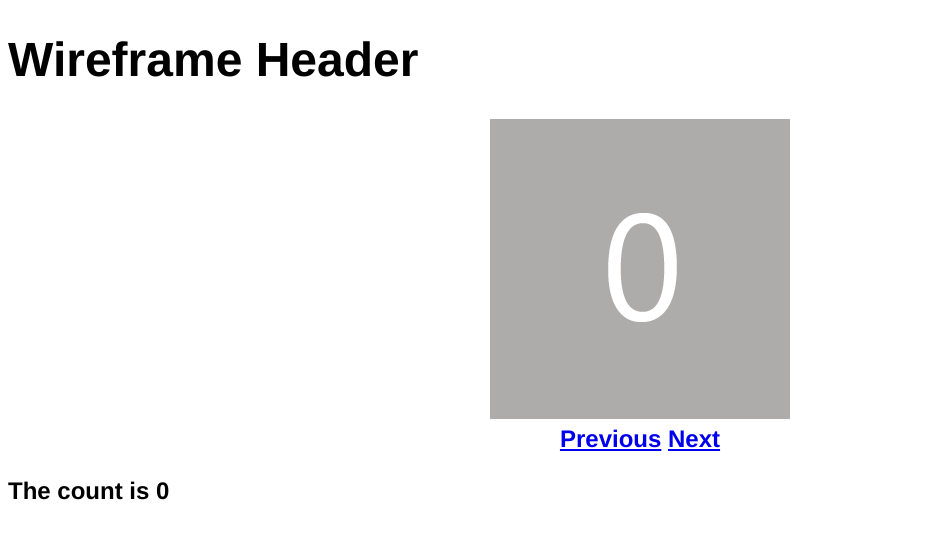
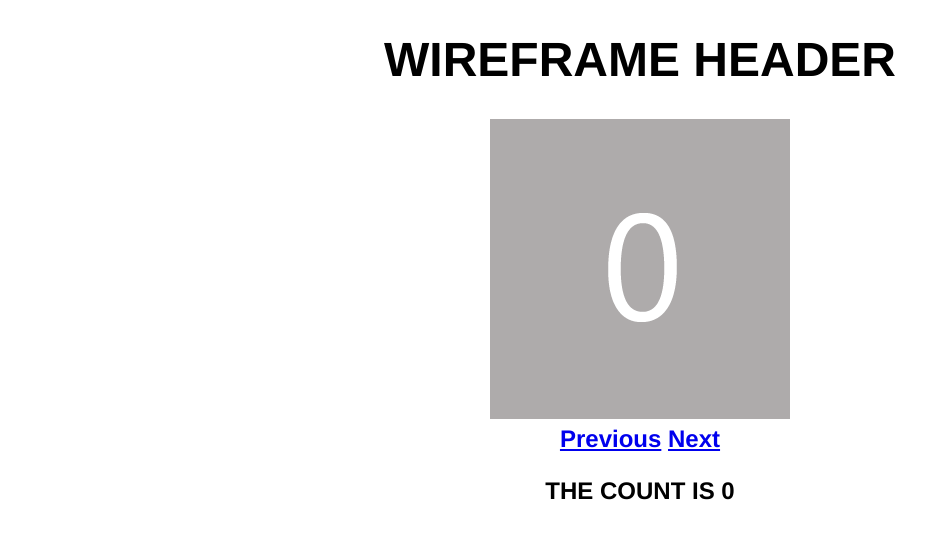
Before and after one commit to neileverette/Smarter-Links, a plain HTML site: page index.html in a window 1280 px wide. Shown: the whole page, without its empty margins (0-950 px from the left). Drawn offline with Linux system fonts and the light colour scheme.

Commit message:
Small text changes

```diff
--- a/myscript.js
+++ b/myscript.js
@@ -22,7 +22,7 @@ function addOne() {
     } else {
         theCount++;
     }
-    //myCounter.innerHTML = "The count is " + theCount; // sets the correct PNG image
+    myCounter.innerHTML = "The count is " + theCount; // sets the correct PNG image
     mainImage.src = "images/image_" + theCount + ".png"; // sets the correct image to the count
     return false;
 
@@ -34,7 +34,7 @@ function minusOne() {
     } else {
         theCount--;
     }
-    //myCounter.innerHTML = "The count is " + theCount;
+    myCounter.innerHTML = "The count is " + theCount;
     mainImage.src = "images/image_" + theCount + ".png"; //sets the correct image to the count
     return false;
 }
--- a/mystyle.css
+++ b/mystyle.css
@@ -4,3 +4,13 @@ body{
     font-weight: 700;
     font-size: 1.5em;
 	}
+
+h1{
+	text-transform: uppercase;
+	text-align: center;
+	}
+
+#myCounter{
+	text-transform: uppercase;
+	text-align: center;
+}
```
